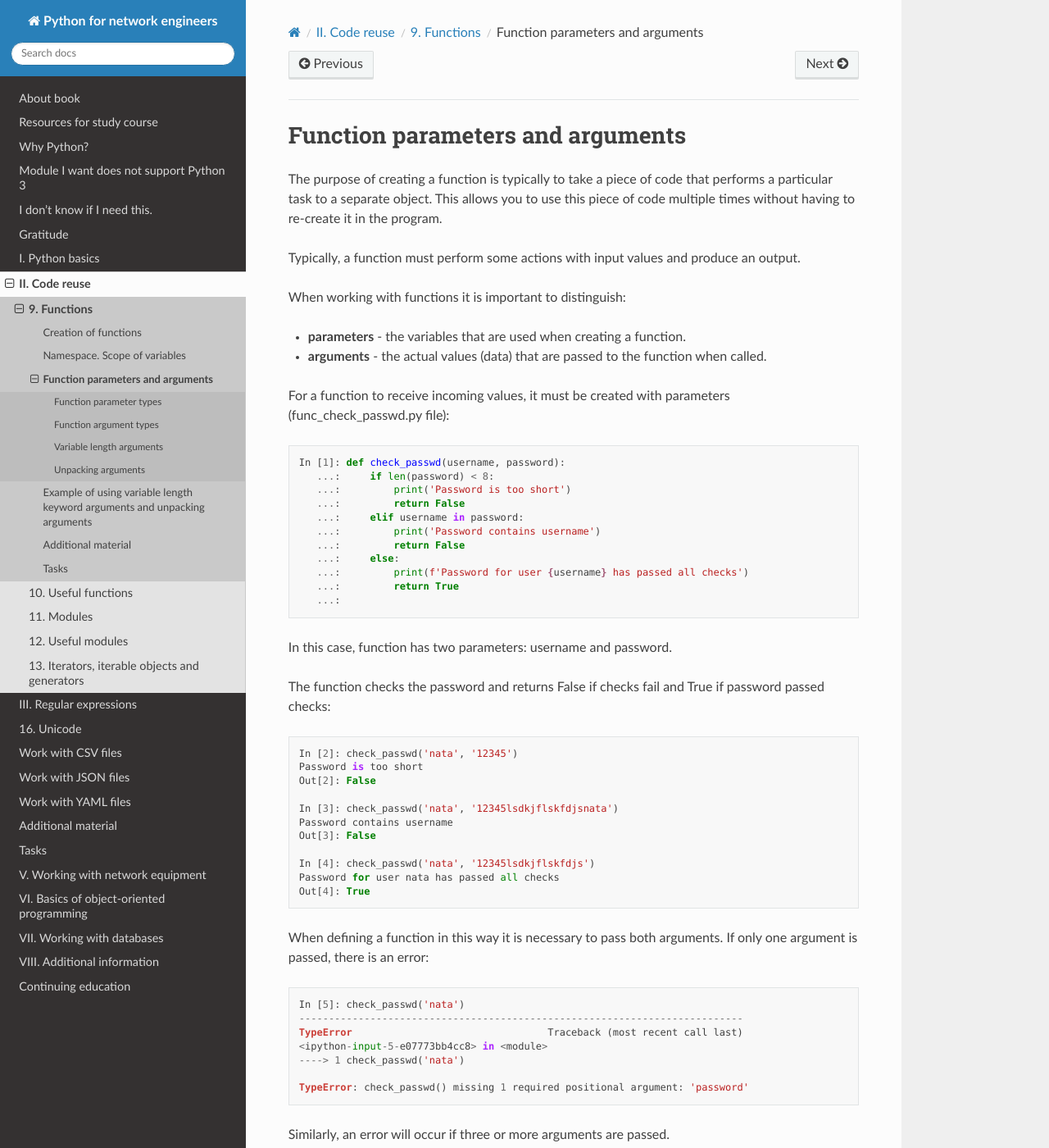
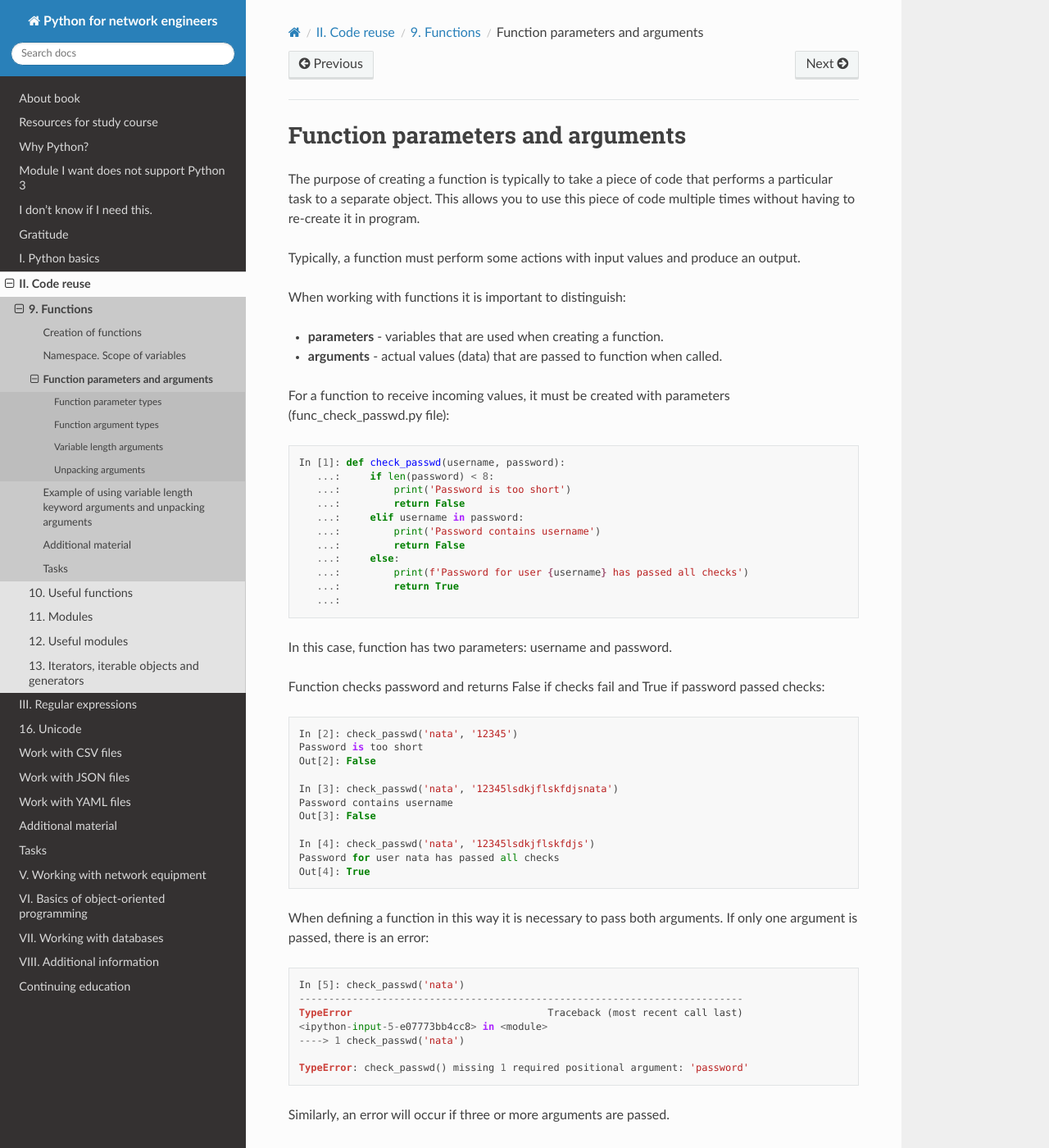
Before and after one commit to natenka/pyneng-book-en, a Sphinx documentation site: the page built from docs/source/book/09_functions/3_func_params_args.rst, in a window 1280 px wide and 1400 px high. Shown: the whole window at 82% size. Built offline with Sphinx 7.4.7 and the Read the Docs theme 2.0.0, drawn with Linux system fonts in a browser that asks for light colours; pages that are not in the unit, such as notebooks, are missing from menus.

Commit message:
Update 3_func_params_args.rst

```diff
--- a/docs/source/book/09_functions/3_func_params_args.rst
+++ b/docs/source/book/09_functions/3_func_params_args.rst
@@ -1,14 +1,14 @@
 Function parameters and arguments
 #############################
 
-The purpose of creating a function is typically to take a piece of code that performs a particular task to a separate object. This allows you to use this piece of code multiple times without having to re-create it in the program.
+The purpose of creating a function is typically to take a piece of code that performs a particular task to a separate object. This allows you to use this piece of code multiple times without having to re-create it in program.
 
 Typically, a function must perform some actions with input values and produce an output.
 
 When working with functions it is important to distinguish:
 
--  **parameters** - the variables that are used when creating a function.
--  **arguments** - the actual values (data) that are passed to the function when called.
+-  **parameters** - variables that are used when creating a function.
+-  **arguments** - actual values (data) that are passed to function when called.
 
 For a function to receive incoming values, it must be created with parameters (func_check_passwd.py file):
 
@@ -28,7 +28,7 @@ For a function to receive incoming values, it must be created with parameters (f
 
 In this case, function has two parameters: username and password.
 
-The function checks the password and returns False if checks fail and True if password passed checks:
+Function checks password and returns False if checks fail and True if password passed checks:
 
 .. code:: python
 
```
